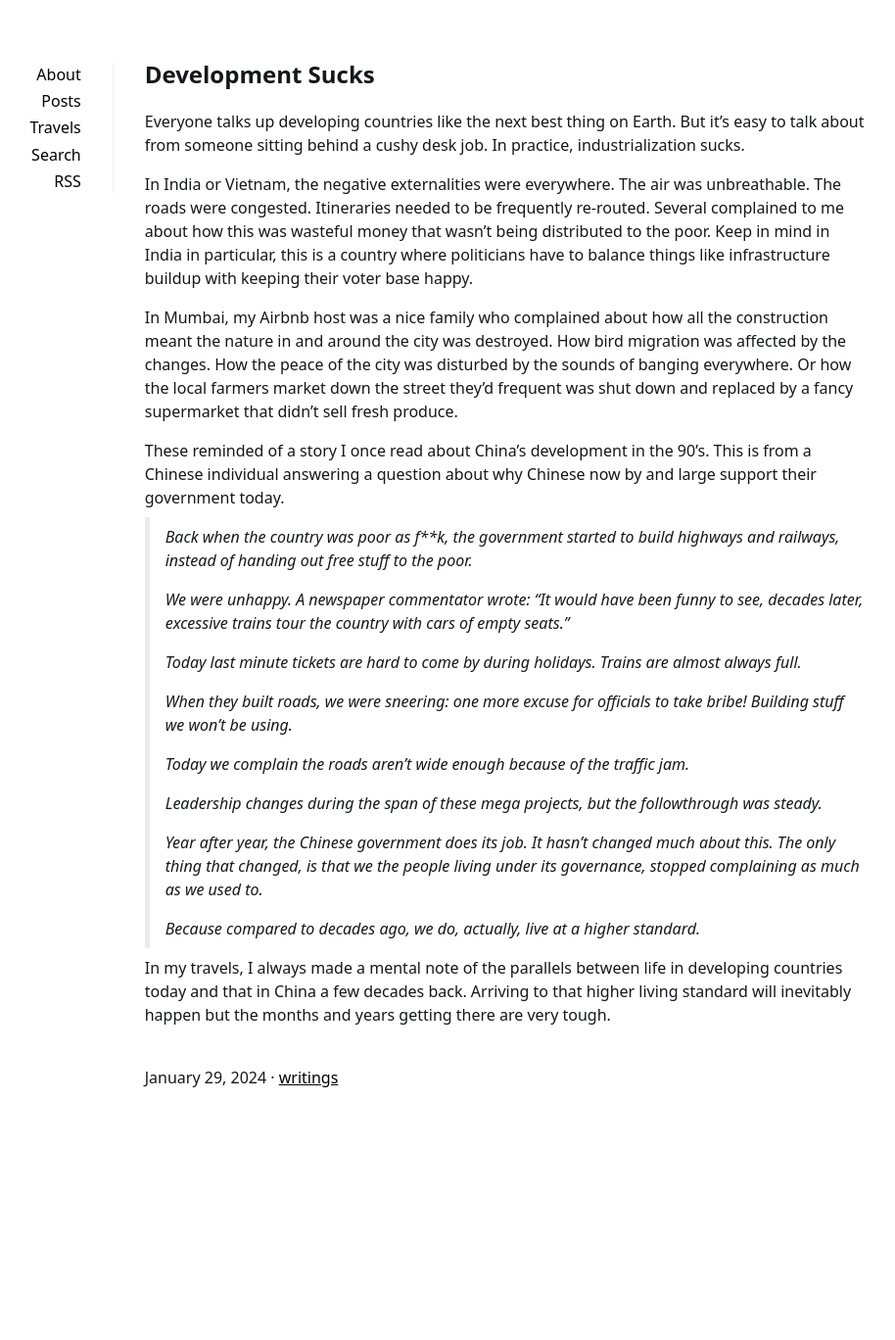
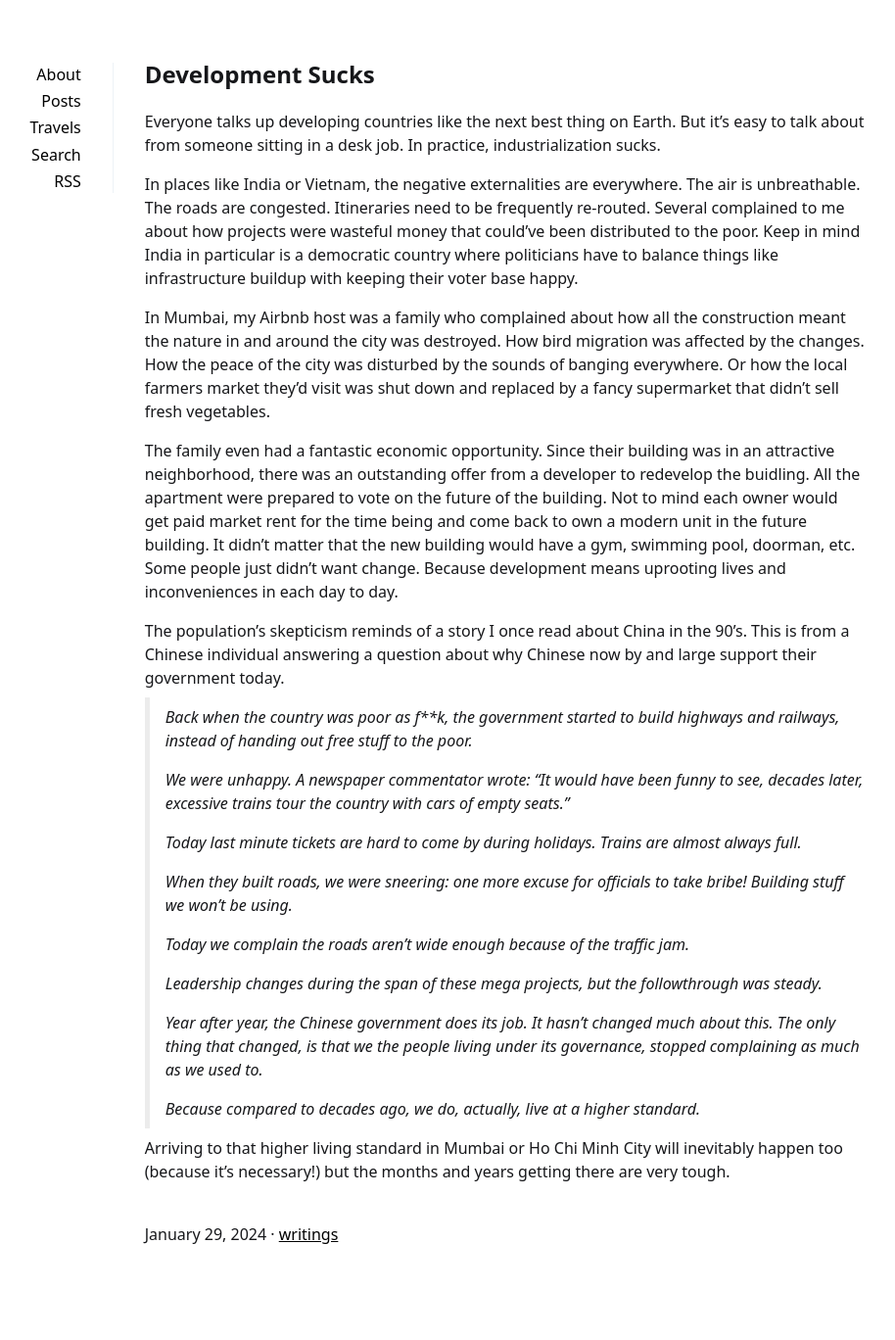
Before and after one commit to Jerry-Sun/jerry-sun.github.io, a Jekyll site: the page built from _posts/2024-01-29-development-sucks.md, in a window 1280 px wide. Shown: the whole page at 98% size, without its empty margins (205-1119 px from the left). Built offline with Jekyll 4.4.1, drawn with Linux system fonts in a browser that asks for light colours; before the commit the page ends 1208 px from its top, so only the background shows below that.

Commit message:
update post about economic development

```diff
--- a/_posts/2024-01-29-development-sucks.md
+++ b/_posts/2024-01-29-development-sucks.md
@@ -7,13 +7,15 @@ tags:
   - writings
 ---
 
-Everyone talks up developing countries like the next best thing on Earth. But it's easy to talk about from someone sitting behind a cushy desk job. In practice, industrialization sucks.
+Everyone talks up developing countries like the next best thing on Earth. But it's easy to talk about from someone sitting in a desk job. In practice, industrialization sucks.
 
-In India or Vietnam, the negative externalities were everywhere. The air was unbreathable. The roads were congested. Itineraries needed to be frequently re-routed. Several complained to me about how this was wasteful money that wasn't being distributed to the poor. Keep in mind in India in particular, this is a country where politicians have to balance things like infrastructure buildup with keeping their voter base happy.
+In places like India or Vietnam, the negative externalities are everywhere. The air is unbreathable. The roads are congested. Itineraries need to be frequently re-routed. Several complained to me about how projects were wasteful money that could've been distributed to the poor. Keep in mind India in particular is a democratic country where politicians have to balance things like infrastructure buildup with keeping their voter base happy.
 
-In Mumbai, my Airbnb host was a nice family who complained about how all the construction meant the nature in and around the city was destroyed. How bird migration was affected by the changes. How the peace of the city was disturbed by the sounds of banging everywhere. Or how the local farmers market down the street they'd frequent was shut down and replaced by a fancy supermarket that didn't sell fresh produce.
+In Mumbai, my Airbnb host was a family who complained about how all the construction meant the nature in and around the city was destroyed. How bird migration was affected by the changes. How the peace of the city was disturbed by the sounds of banging everywhere. Or how the local farmers market they'd visit was shut down and replaced by a fancy supermarket that didn't sell fresh vegetables.
 
-These reminded of a story I once read about China's development in the 90's. This is from a Chinese individual answering a question about why Chinese now by and large support their government today.
+The family even had a fantastic economic opportunity. Since their building was in an attractive neighborhood, there was an outstanding offer from a developer to redevelop the buidling. All the apartment were prepared to vote on the future of the building. Not to mind each owner would get paid market rent for the time being and come back to own a modern unit in the future building. It didn't matter that the new building would have a gym, swimming pool, doorman, etc. Some people just didn't want change. Because development means uprooting lives and inconveniences in each day to day.
+
+The population's skepticism reminds of a story I once read about China in the 90's. This is from a Chinese individual answering a question about why Chinese now by and large support their government today.
 
 > Back when the country was poor as f\*\*k, the government started to build highways and railways, instead of handing out free stuff to the poor.
 
@@ -31,4 +33,4 @@ These reminded of a story I once read about China's development in the 90's. Thi
 
 > Because compared to decades ago, we do, actually, live at a higher standard.
 
-In my travels, I always made a mental note of the parallels between life in developing countries today and that in China a few decades back. Arriving to that higher living standard will inevitably happen but the months and years getting there are very tough.
+Arriving to that higher living standard in Mumbai or Ho Chi Minh City will inevitably happen too (because it's necessary!) but the months and years getting there are very tough.
--- a/index.html
+++ b/index.html
@@ -11,7 +11,7 @@ title: Hey there. 👋
     <li>Enjoy <a href="https://www.goodreads.com/jerry_sun" target="_blank">reading</a>, foreign
         language songs, Formula 1, and Seattle sports.
     </li>
-    <li>Traveled to 26 countries across four continents.</li>
+    <li>Traveled to 26 countries.</li>
     <li>Favorite cafe is <a href="https://www.aroomcoffee.com/" target="_blank">Aroom</a>. Try a Vietnamese
         egg coffee sometime.</li>
 </ul>
```
